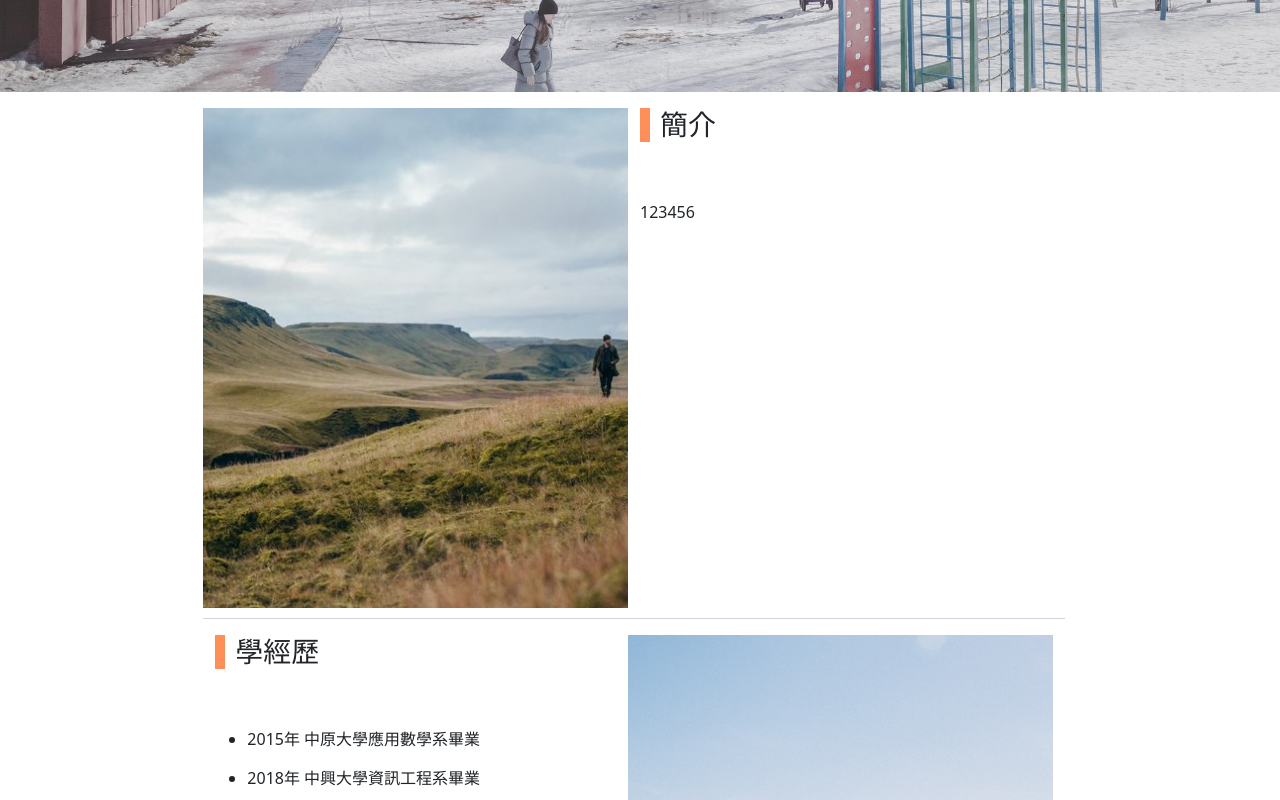
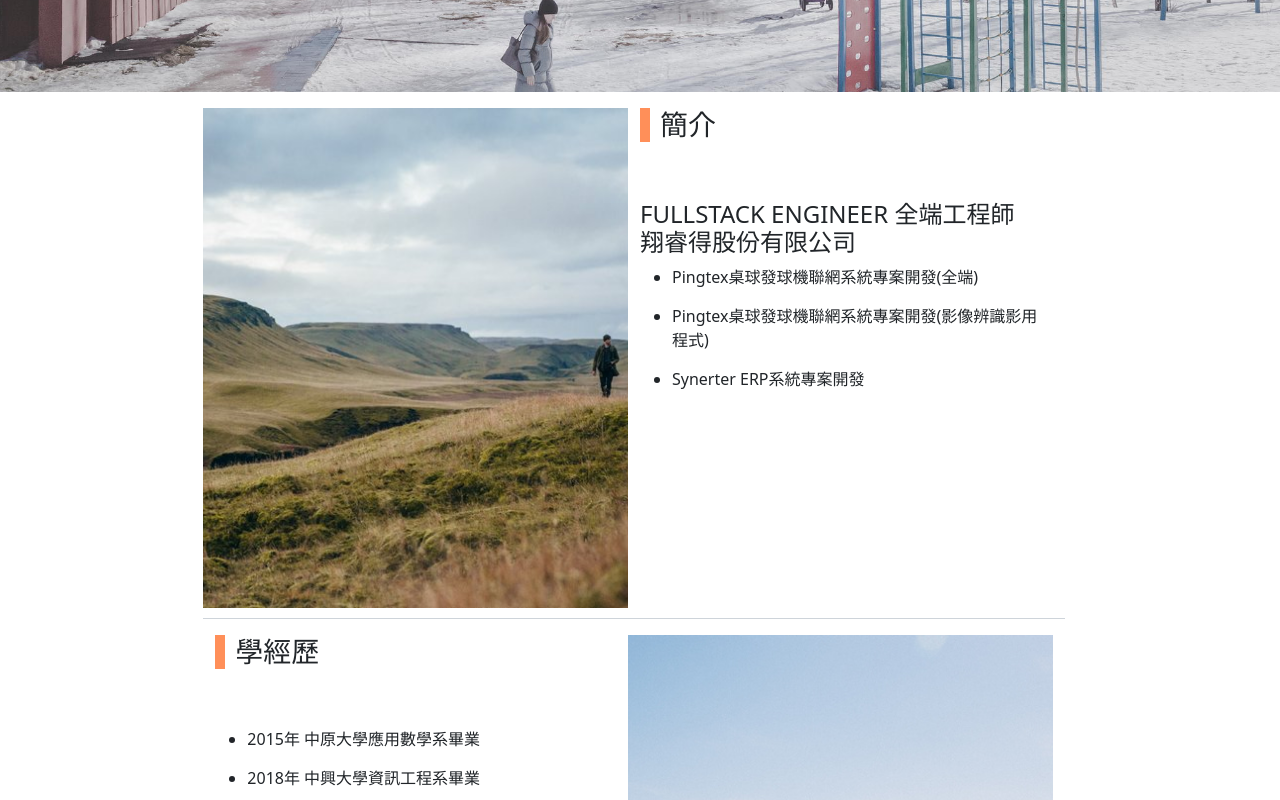
Before and after one commit to Jeff6204/Jeff6204.github.io, a plain HTML site: page index.html in a window 1280 px wide. Shown: the part 644-1444 px from the top of the page. Drawn offline with nearby package versions, Linux system fonts and the light colour scheme.

Commit message:
簡介更新

```diff
--- a/index.html
+++ b/index.html
@@ -109,7 +109,16 @@
           <article id="about_content">
             <section class="article_title"><h3>簡介</h3></section>
             <section class="article_content">
-              123456
+              <h4>
+                FULLSTACK ENGINEER 全端工程師
+                <br>
+                翔睿得股份有限公司
+              </h4>
+              <ul>
+                <li>Pingtex桌球發球機聯網系統專案開發(全端)</li>
+                <li>Pingtex桌球發球機聯網系統專案開發(影像辨識影用程式)</li>
+                <li>Synerter ERP系統專案開發</li>
+              </ul>
             </section>
           </article>
         </div>
```
